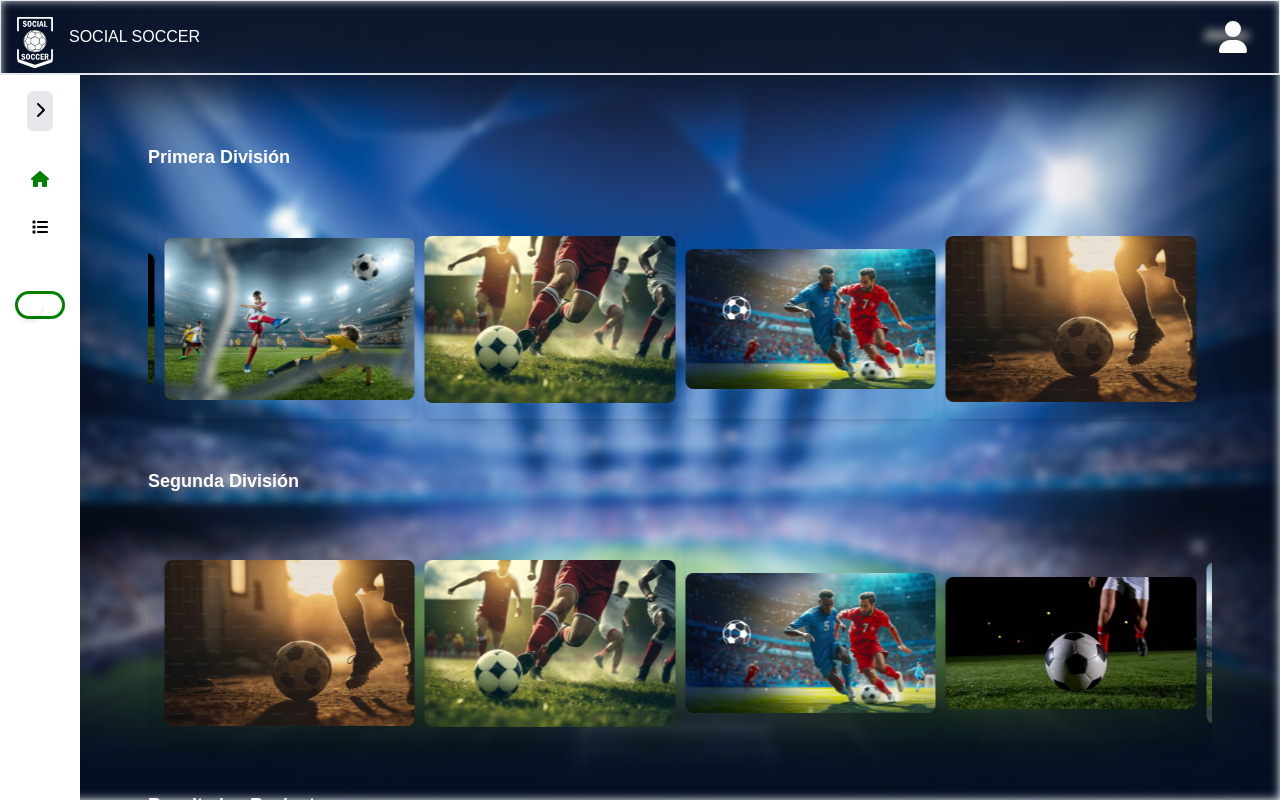
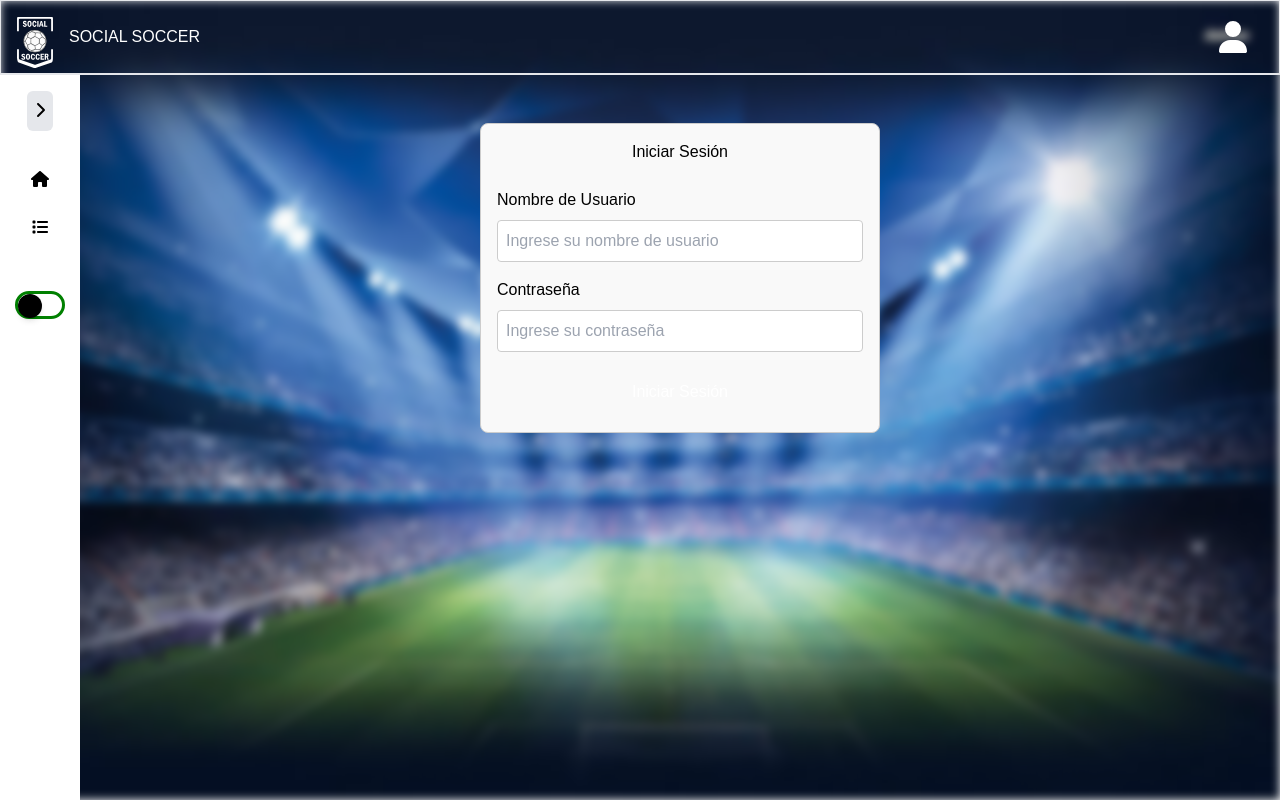
Before and after one commit to Steveen120/socialsoccervue, a Vue app: page / in a window 1280 px wide. Built offline with nearby package versions, Linux system fonts and the light colour scheme.

Commit message:
cambios app main menu cat index

```diff
--- a/src/App.vue
+++ b/src/App.vue
@@ -4,7 +4,7 @@
     <div class="flex justify-between p-4 bg-primary-color items-center gap-4 border border-b-2 border-primary-color">
       <div class="logo-container flex gap-4">
         <div class="w-9 h-10">
-          <router-link to="/" exact-active-class="active" class="flex items-center gap-2">
+          <router-link to="/inicio" exact-active-class="active" class="flex items-center gap-2">
             <img src="./assets/images/logo.svg" alt="Logo" class="object-cover" />
           </router-link>
         </div>
@@ -62,7 +62,7 @@
               { 'items-center p-8': isMenuCollapsed, 'items-start p-8': !isMenuCollapsed }
             ]">
               <li>
-                <router-link to="/" exact-active-class="active" class="flex items-center gap-2">
+                <router-link to="/inicio" exact-active-class="active" class="flex items-center gap-2">
                   <font-awesome-icon icon="home" />
                   <span v-if="!isMenuCollapsed" class="dark:text-white">Inicio</span>
                 </router-link>
@@ -90,10 +90,10 @@
               <div class="toggle-wrapper flex items-center gap-2 p-4">
                 <div class="toggle">
                   <input id="dark-mode-toggle" type="checkbox" v-model="isDarkMode" class="hidden" />
-                  <label for="dark-mode-toggle"
+                    <label for="dark-mode-toggle"
                     class="w-12 h-6 bg-gray-400 dark:bg-gray-600 rounded-full relative cursor-pointer">
                     <span
-                      class="block w-6 h-6 bg-primary-color dark:bg-white rounded-full shadow-md transform transition-transform duration-300"
+                      class="block w-6 h-6 bg-black dark:bg-white rounded-full shadow-md transform transition-transform duration-300"
                       :class="{ 'translate-x-6': isDarkMode }"></span>
                   </label>
                 </div>
--- a/src/components/Menu/CategoriasMenu.vue
+++ b/src/components/Menu/CategoriasMenu.vue
@@ -2,7 +2,7 @@
     <!-- Lista de navegación del menú de categorías -->
     <ul class="dropdown-menu bg-gradient-to-r from-[#2d3748] to-[#1a202c] dark:bg-gradient-to-r dark:from-[#1a202c] dark:to-[#2d3748] rounded-lg shadow-md">
       <!-- Opción "Primera División" -->
-      <li class="hover:bg-green-600 dark:hover:bg-green-700 transition-all duration-200 ease-in-out rounded-md"
+      <li class="hover:bg-[#3b4a58] dark:hover:bg-[#3b4a58] transition-all duration-200 ease-in-out rounded-md"
           @mouseover="showDivisionMenu = 'primera'"
           @mouseleave="showDivisionMenu = null">
         <router-link to="/primera-division" class="text-gray-200 dark:text-white p-3 block">
@@ -10,7 +10,7 @@
         </router-link>
       </li>
       <!-- Opción "Segunda División" -->
-      <li class="hover:bg-green-600 dark:hover:bg-green-700 transition-all duration-200 ease-in-out rounded-md"
+      <li class="hover:bg-[#3b4a58] dark:hover:bg-[#3b4a58] transition-all duration-200 ease-in-out rounded-md"
           @mouseover="showDivisionMenu = 'segunda'"
           @mouseleave="showDivisionMenu = null">
         <router-link to="/segunda-division" class="text-gray-200 dark:text-white p-3 block">
@@ -43,7 +43,7 @@
 
   /* Transición suave en el hover */
   li:hover {
-    background-color: #38a169;
+    background-color: #3b4a58;
     color: white;
   }
 
--- a/src/router/index.js
+++ b/src/router/index.js
@@ -17,10 +17,10 @@ import Administracion from '@/sections/Administracion.vue';
 import LiveMatchView from '@/sections/shared/LiveMatchView.vue';
 
 const routes = [
-  { path: '/', name: 'Inicio', component: Inicio, meta: { requiresAuth: true } },
+  { path: '/inicio', name: 'Inicio', component: Inicio, meta: { requiresAuth: true } },
   { path: '/administracion', name: 'Administracion', component: Administracion },
-  { path: '/perfil', name: 'Perfil', component: Perfil },
-  { path: '/login', name: 'login', component: Login },
+  { path: '/perfil', name: 'Perfil', component: Perfil, },
+  { path: '/', name: 'login', component: Login },
   { path: '/registrar', name: 'Regiter', component: Register},
 
   // Primera División
```
Also changed, not shown: src/assets/main.css (line endings or trailing spaces).
